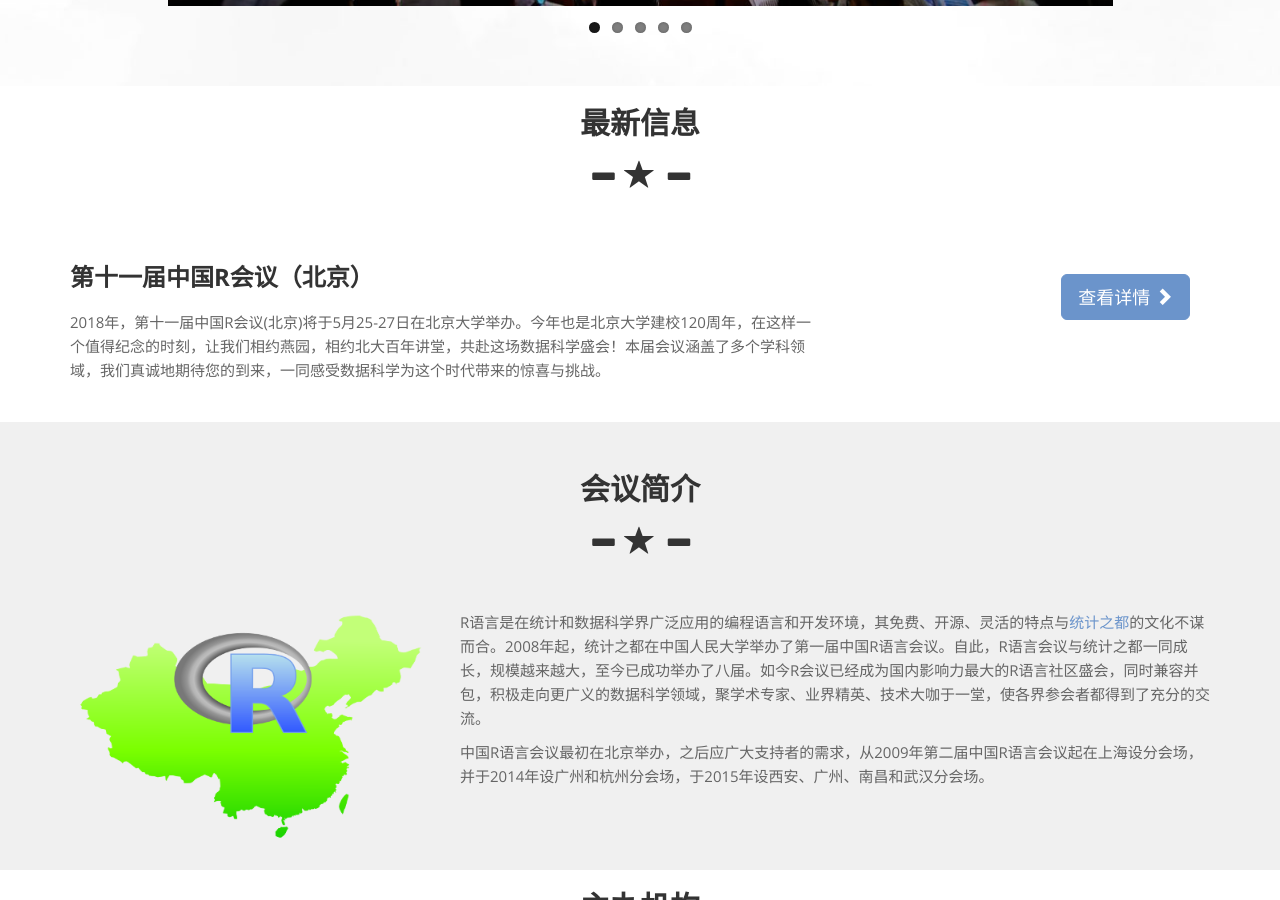
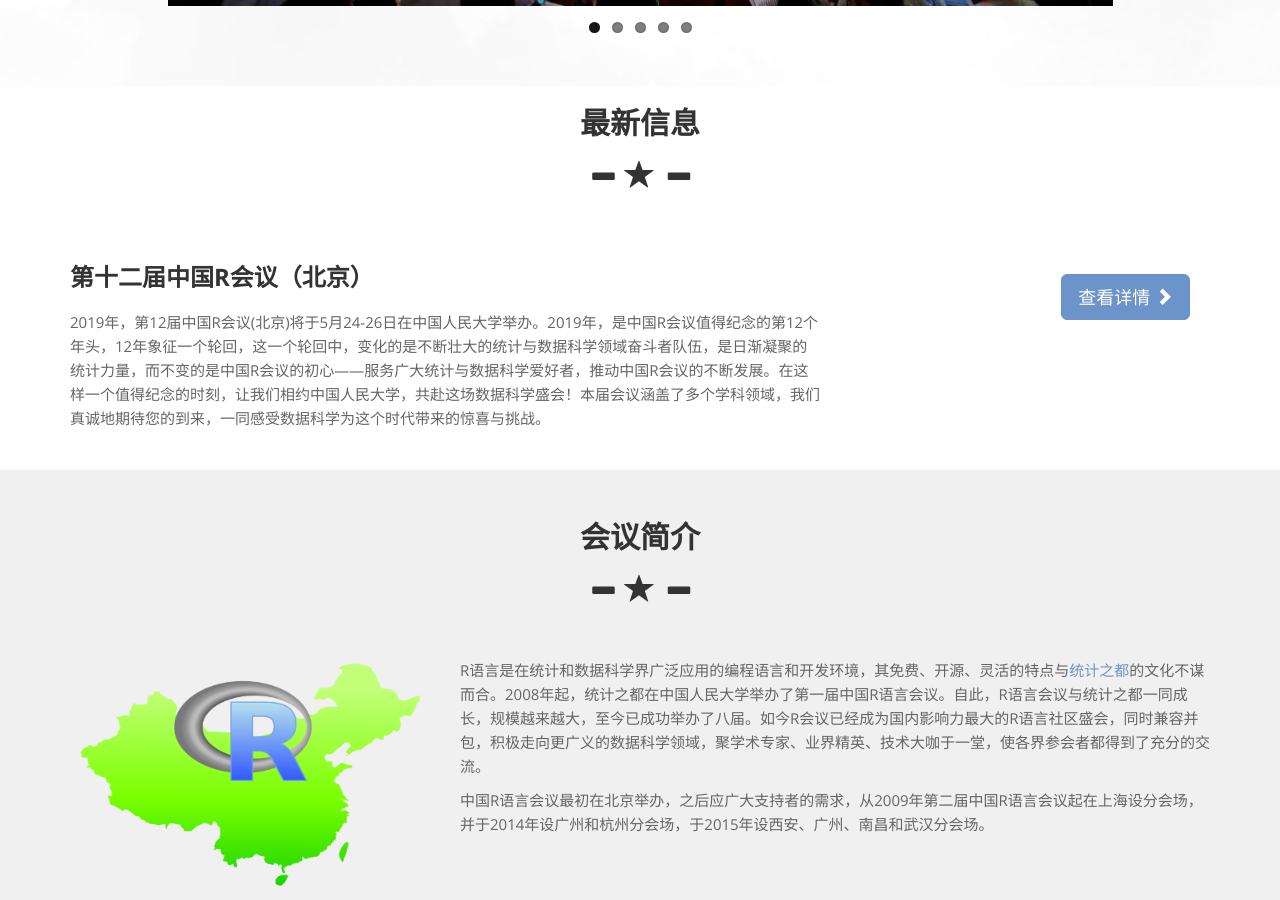
Before and after one commit to cosname/R-conference, a Jekyll site: the page built from index.html, in a window 1280 px wide and 900 px high, scrolled down 644 px. Built offline with Jekyll 4.4.1, drawn with Linux system fonts in a browser that asks for light colours.

Commit message:
update the main page

```diff
--- a/index.html
+++ b/index.html
@@ -76,14 +76,14 @@
   <div class="row">
     <div class="col-md-8">
       <div class="cta-text">
-        <h3>第十一届中国R会议（北京）</h3>
+        <h3>第十二届中国R会议（北京）</h3>
         <p>
-2018年，第十一届中国R会议(北京)将于5月25-27日在北京大学举办。今年也是北京大学建校120周年，在这样一个值得纪念的时刻，让我们相约燕园，相约北大百年讲堂，共赴这场数据科学盛会！本届会议涵盖了多个学科领域，我们真诚地期待您的到来，一同感受数据科学为这个时代带来的惊喜与挑战。</p>
+2019年，第12届中国R会议(北京)将于5月24-26日在中国人民大学举办。2019年，是中国R会议值得纪念的第12个年头，12年象征一个轮回，这一个轮回中，变化的是不断壮大的统计与数据科学领域奋斗者队伍，是日渐凝聚的统计力量，而不变的是中国R会议的初心——服务广大统计与数据科学爱好者，推动中国R会议的不断发展。在这样一个值得纪念的时刻，让我们相约中国人民大学，共赴这场数据科学盛会！本届会议涵盖了多个学科领域，我们真诚地期待您的到来，一同感受数据科学为这个时代带来的惊喜与挑战。</p>
       </div>
     </div>
     <div class="col-md-4">
       <div class="cta-btn">
-        <a href="{{ '/bj2018/index.html' | prepend: site.baseurl }}" class="btn btn-theme btn-lg">查看详情 <span class="glyphicon glyphicon-chevron-right" aria-hidden="true"></span></a>
+        <a href="{{ '/bj2019/index.html' | prepend: site.baseurl }}" class="btn btn-theme btn-lg">查看详情 <span class="glyphicon glyphicon-chevron-right" aria-hidden="true"></span></a>
       </div>
     </div>
   </div>
```
